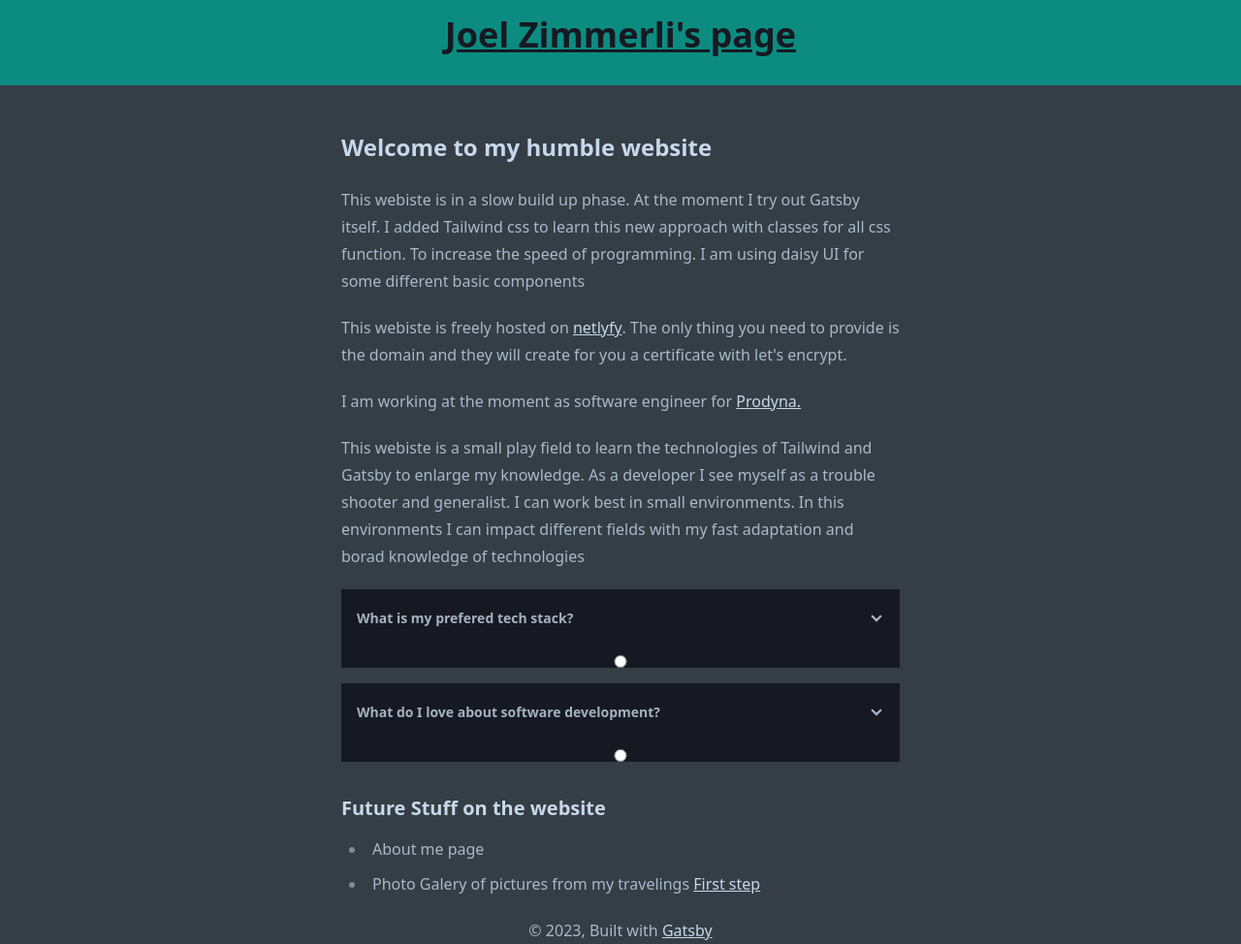
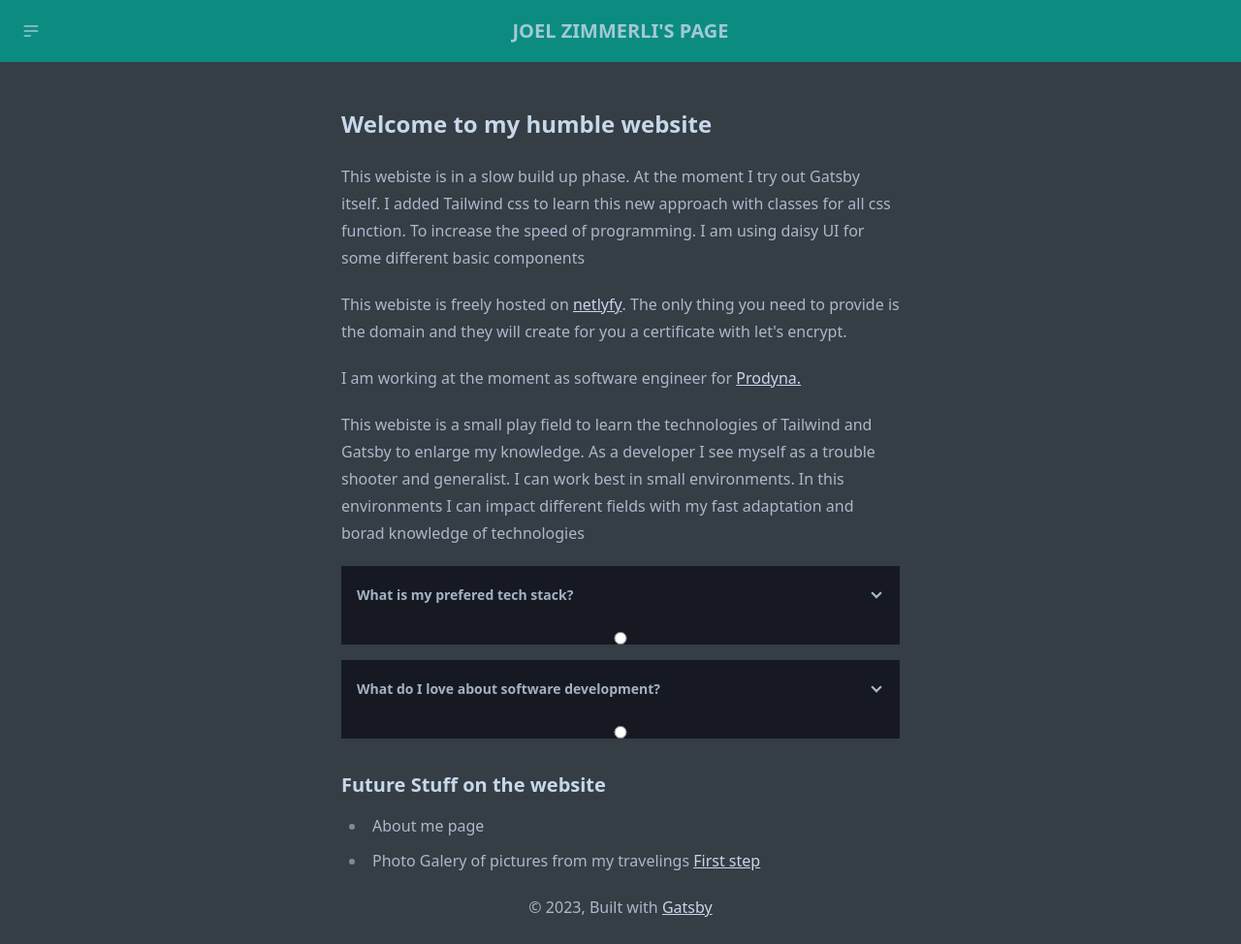
Before and after one commit to zimmj/zimmerli-website, a Gatsby site: page / in a window 1280 px wide. Shown: the whole page at 97% size. After the commit the page ends 950 px from the top, so only its background shows below. Built offline with nearby package versions, Linux system fonts and the light colour scheme; Gatsby itself is replaced by a stand-in of ours.

Commit message:
~feat(navbar): Creates real navbar with menu

```diff
--- a/src/components/header.tsx
+++ b/src/components/header.tsx
@@ -1,21 +1,58 @@
 import * as React from "react"
-import { Link } from "gatsby"
 
 interface HeaderProps {
   siteTitle: string,
 }
 
-const Header = ({ siteTitle } : HeaderProps) => (
-  <header className="pt-4 flex justify-center w-full bg-primary">
-      <h1 className="underline ">
-        <Link
-        className="text-neutral font-extrabold"
-          to="/"
-        >
+interface NavigationTtem {
+  title: string,
+  url: string,
+}
+
+const Header = ({ siteTitle }: HeaderProps) => {
+
+  const navigationItems: NavigationTtem[] = [
+    {
+      title: 'Home',
+      url: '/',
+    },
+    {
+      title: 'Gellery',
+      url: '/gallery',
+    }
+  ]
+
+  return (
+    <header className="navbar bg-primary" >
+      <div className="navbar-start">
+        <div className="dropdown">
+          <label tabIndex={0} className="btn btn-ghost btn-circle">
+            <svg xmlns="http://www.w3.org/2000/svg" className="h-5 w-5" fill="none" viewBox="0 0 24 24" stroke="currentColor"><path strokeLinecap="round" strokeLinejoin="round" strokeWidth="2" d="M4 6h16M4 12h16M4 18h7" /></svg>
+          </label>
+          <ul tabIndex={0} className="menu menu-sm dropdown-content mt-3 z-[1] p-4 shadow bg-neutral/80 rounded-box">
+            {navigationItems.map((item, index) => {
+              return (
+                <li key={index}><a href={item.url}>{item.title}</a></li>
+              )
+            })}
+          </ul>
+        </div>
+      </div>
+      <div className="navbar-center">
+        <a href="/" className="btn btn-ghost nromal-case text-xl font-bold">
           {siteTitle}
-        </Link>
-      </h1>
-  </header>
-)
+        </a>
+      </div>
+      <div className="navbar-end">
+        <button className="btn btn-ghost btn-circle hidden">
+          <div className="indicator">
+            <svg xmlns="http://www.w3.org/2000/svg" className="h-5 w-5" fill="none" viewBox="0 0 24 24" stroke="currentColor"><path strokeLinecap="round" strokeLinejoin="round" strokeWidth="2" d="M15 17h5l-1.405-1.405A2.032 2.032 0 0118 14.158V11a6.002 6.002 0 00-4-5.659V5a2 2 0 10-4 0v.341C7.67 6.165 6 8.388 6 11v3.159c0 .538-.214 1.055-.595 1.436L4 17h5m6 0v1a3 3 0 11-6 0v-1m6 0H9" /></svg>
+            <span className="badge badge-xs badge-primary indicator-item hidden"></span>
+          </div>
+        </button>
+      </div>
+    </header>
+  )
+}
 
 export default Header
```
